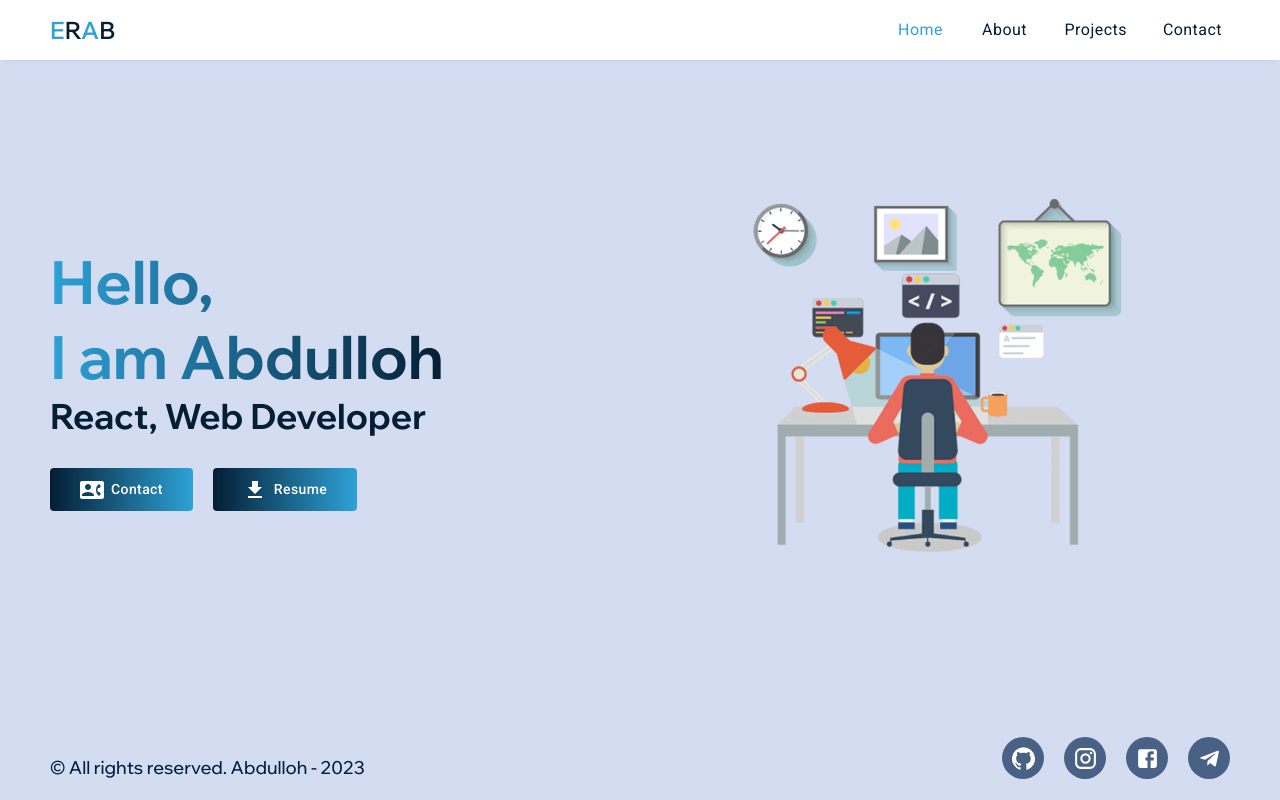
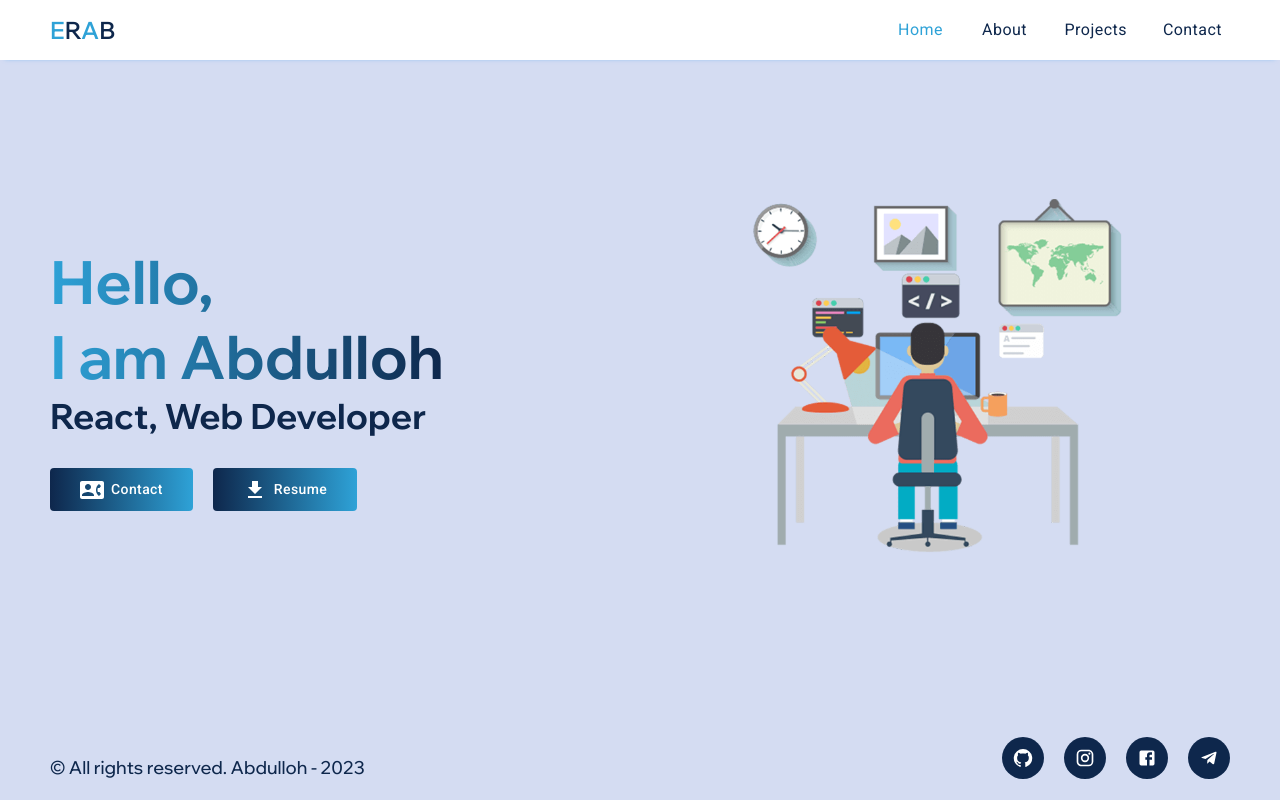
Before and after one commit to abdullodev/portfolio_me, a React (Create React App) app: page / in a window 1280 px wide. Built offline with nearby package versions, Linux system fonts and the light colour scheme; a web font is replaced by a local one.

Commit message:
changed-style

```diff
--- a/src/components/common/Socials/Social.scss
+++ b/src/components/common/Socials/Social.scss
@@ -6,7 +6,7 @@
   // padding-top: 20px;
   h3 {
     font-size: 18px;
-    color: #002042;
+    color: #0e274c;
     font-weight: 500;
   }
 
@@ -25,16 +25,11 @@
           justify-content: center;
           align-items: center;
           border-radius: 50%;
-          background-color: #496185;
+          background-color: #0e274c;
           .MuiSvgIcon-root {
             color: #ffffff;
-            font-size: 25px;
+            font-size: 20px;
             transition: all 0.3s ease;
-          }
-          &:hover {
-            .MuiSvgIcon-root {
-              transform: scale(1.1) rotate(360deg);
-            }
           }
         }
       }
--- a/src/components/shares/Navbar.scss
+++ b/src/components/shares/Navbar.scss
@@ -19,7 +19,7 @@ nav {
     font-size: 24px;
     font-weight: 600;
     a {
-      color: #041e34;
+      color: #0e274c;
       text-decoration: none;
       transition: all 0.3s ease;
     }
@@ -30,10 +30,10 @@ nav {
 
     &:hover {
       a {
-        color: #2ea2d7;
+        color: #0e274c;
       }
       span {
-        color: #041e34;
+        color: #2ea2d7;
       }
     }
   }
@@ -49,7 +49,7 @@ nav {
       text-transform: capitalize;
       font-size: 16px;
       font-weight: 400;
-      color: #041e34;
+      color: #0e274c;
       height: 100%;
       border-radius: 5px;
 
@@ -70,7 +70,7 @@ nav {
     span {
       width: 100%;
       height: 2px;
-      background-color: #041e34;
+      background-color: #011e49;
       display: block;
       border-radius: 5px;
       transition: all 0.3s ease;
@@ -112,7 +112,7 @@ nav {
   justify-content: flex-start;
   align-items: flex-start;
   flex-direction: column;
-  background-color: #041e34;
+  background-color: #011e49;
   z-index: 12;
   padding: 20px;
   transition: all 0.3s ease;
--- a/src/pages/about/components/About.scss
+++ b/src/pages/about/components/About.scss
@@ -21,13 +21,13 @@
         h2 {
           font-size: 25px;
           font-weight: 800;
-          color: #041e34;
+          color: #0e274c;
         }
       }
       .about_me {
         margin-top: 20px;
         p {
-          color: #041e34;
+          color: #0e274c;
           font-size: 20px;
           font-weight: 600;
         }
@@ -38,7 +38,7 @@
         h2 {
           font-size: 25px;
           font-weight: 800;
-          color: #041e34;
+          color: #0e274c;
         }
       }
       .skill_boxes {
@@ -76,7 +76,7 @@
           p {
             font-size: 20 px;
             font-weight: 600;
-            color: #041e34;
+            color: #0e274c;
           }
 
           &:hover {
--- a/src/pages/contact/components/Contact.scss
+++ b/src/pages/contact/components/Contact.scss
@@ -17,7 +17,7 @@
   h2 {
     font-size: 18px;
     font-weight: 800;
-    color: #041e34;
+    color: #0e274c;
   }
   .social_text {
     margin-top: 18px;
@@ -33,7 +33,7 @@
         text-decoration: none;
         font-size: 25px;
         font-weight: 700;
-        color: #041e34;
+        color: #0e274c;
         transition: all 0.3s ease;
         &:hover {
           color: #2ea2d7;
@@ -86,8 +86,8 @@
         background-color: inherit;
         font-size: 20px;
         font-weight: 600;
-        color: #041e34;
-        border-bottom: 2px solid #041e34;
+        color: #0e274c;
+        border-bottom: 2px solid #0e274c;
         transition: all 0.3s ease;
 
         &::placeholder {
--- a/src/pages/home/components/Home.scss
+++ b/src/pages/home/components/Home.scss
@@ -12,16 +12,16 @@
         .info_text {
           h1 {
             font-size: 60px;
-            background: -webkit-linear-gradient(left, #2ea2d7, #041e34);
+            background: -webkit-linear-gradient(left, #2ea2d7, #0e274c);
             -webkit-background-clip: text;
             -webkit-text-fill-color: transparent;
 
             span {
-              color: #041e34;
+              color: #0e274c;
             }
           }
           h3 {
-            color: #041e34;
+            color: #0e274c;
             font-size: 35px;
           }
 
@@ -44,7 +44,7 @@
             text-decoration: none;
             .MuiButtonBase-root {
               padding: 9px 30px;
-              background: linear-gradient(to right, #041e34, #2ea2d7);
+              background: linear-gradient(to right, #0e274c, #2ea2d7);
               display: flex;
               gap: 7px;
               color: #ffffff;
--- a/src/pages/projects/components/Projects.scss
+++ b/src/pages/projects/components/Projects.scss
@@ -34,7 +34,7 @@
             div {
               .project {
                 width: 100%;
-                background-color: #041e34;
+                background-color: #0e274c;
                 border-radius: 5px;
                 position: relative;
 
--- a/src/styles/global.css
+++ b/src/styles/global.css
@@ -25,7 +25,7 @@
 
 /* text color  */
 
-/* #041e34   #045ffb #164d88 */
+/* #011E49   #045ffb #164d88 */
 
 .app_container {
   width: 100%;
@@ -58,7 +58,7 @@
   font-size: 45px;
   display: inline-block;
   font-weight: 600;
-  background: -webkit-linear-gradient(right, #2ea2d7, #041e34);
+  background: -webkit-linear-gradient(right, #2ea2d7, #011e49);
   -webkit-background-clip: text;
   -webkit-text-fill-color: transparent;
   display: flex;
@@ -67,7 +67,7 @@
 .title span {
   height: 5px;
   width: 50px;
-  background: linear-gradient(to right, #2ea2d7, #041e34);
+  background: linear-gradient(to right, #2ea2d7, #011e49);
   display: inline-block;
   margin: 0 auto;
   margin-top: 10px;
@@ -75,7 +75,7 @@
 }
 
 .gradient-text {
-  background: -webkit-linear-gradient(left, #2ea2d7, #041e34);
+  background: -webkit-linear-gradient(left, #2ea2d7, #011e49);
   -webkit-background-clip: text;
   -webkit-text-fill-color: transparent;
   display: inline-block;
```
Also changed, not shown: src/pages/home/assets/Children.svg (added), src/pages/home/assets/footer-virtual-image.png (added).
